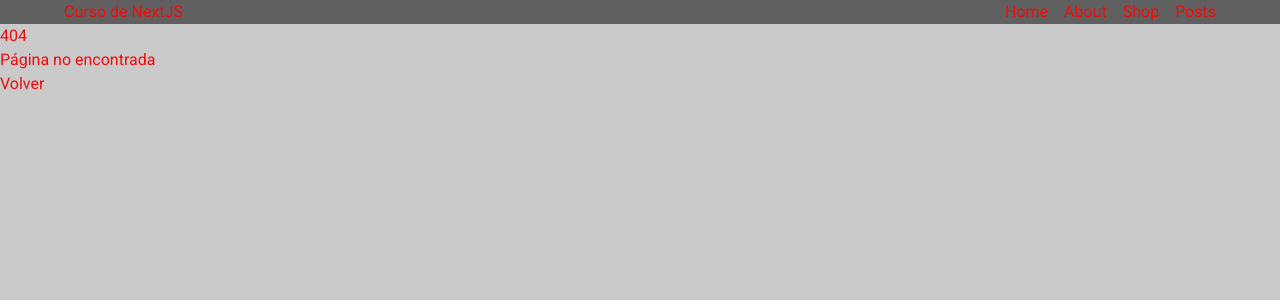
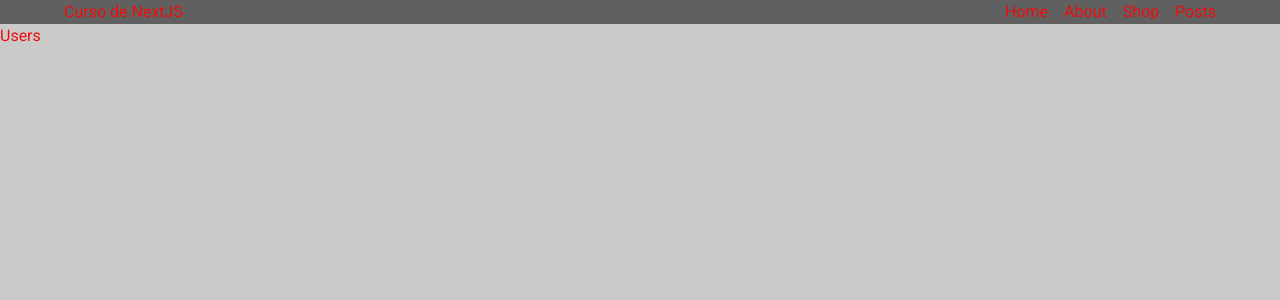
Before and after one commit to jlcarrascof/NextJs-Fundamentals, a Next.js app in the folder mynextproject/: page /users in a window 1280 px wide. Before the commit this address had no page. Shown: the top 300 px of the page. Built offline with nearby package versions, Linux system fonts and the light colour scheme.

Commit message:
Create Users section

```diff
--- /dev/null
+++ b/mynextproject/src/app/users/page.jsx
@@ -0,0 +1,7 @@
+function Users() {
+  return (
+    <div>Users</div>
+  )
+}
+
+export default Users;
```
